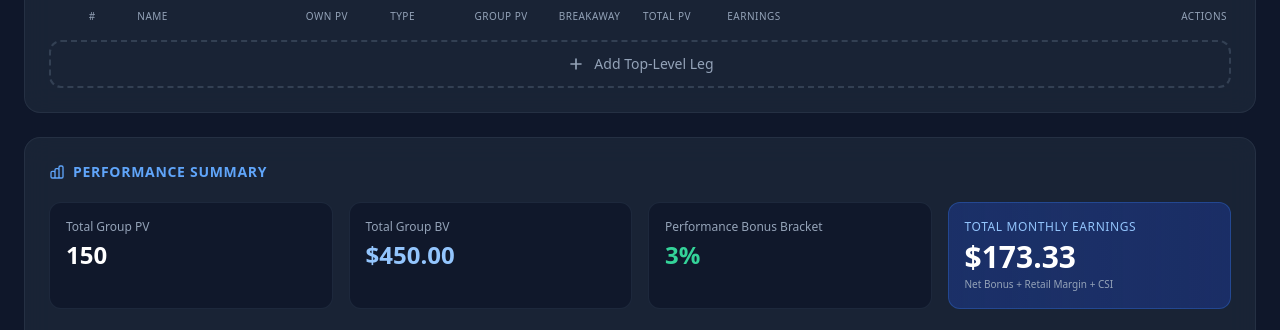
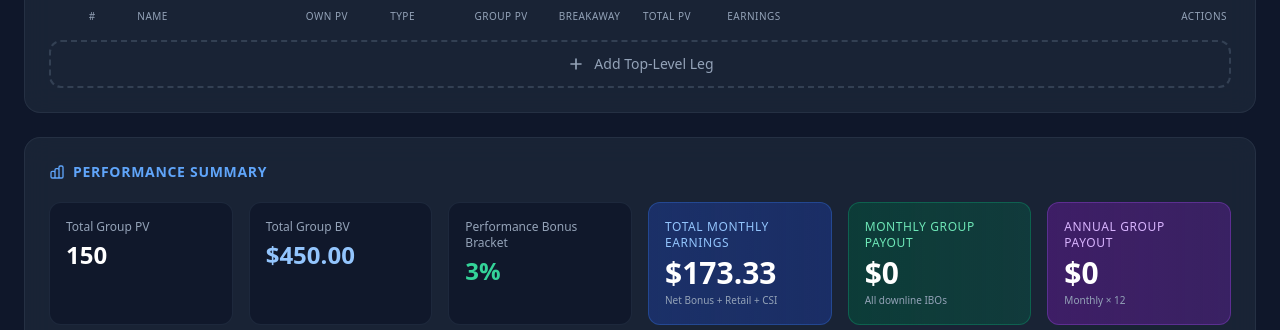
Before and after one commit to wlosinski/AmwayBonusAlpha, a plain HTML site: page index.html in a window 1280 px wide. Shown: the part 614-944 px from the top of the page. Drawn offline with nearby package versions, Linux system fonts and the light colour scheme.

Commit message:
Add files via upload
Update to include group total payouts.

```diff
--- a/app.js
+++ b/app.js
@@ -351,6 +351,8 @@ let $personalPV, $personalVcsPV, $personalBVDisplay,
     $iboLevelSelect,
     $exportBtn, $importBtn, $importFileInput;
 
+let $groupMonthlyPayout, $groupAnnualPayout;
+
 let $growthFrontline, $growthSlow, $growthCustomerPv, $growthMaxPv, $growthMonths, $growthRunBtn, $growthClearBtn, $growthExportBtn;
 let $collapseAllBtn, $expandAllBtn, $projCollapseAllBtn, $projExpandAllBtn;
 
@@ -360,6 +362,8 @@ let $projPanel, $projPersonalPV, $projPersonalVcsPV, $projPersonalBVDisplay,
     $projBracketGrid, $projBonusBreakdownBody, $projGroupEarningsDisplay,
     $projQualificationBody,
     $projIboLevelSelect;
+
+let $projGroupMonthlyPayout, $projGroupAnnualPayout;
 
 function cacheDOM() {
   $personalPV           = document.getElementById('personalPV');
@@ -417,6 +421,11 @@ function cacheDOM() {
   $projGroupEarningsDisplay= document.getElementById('projGroupEarningsDisplay');
   $projQualificationBody= document.getElementById('projQualificationBody');
   $projIboLevelSelect   = document.getElementById('projIboLevelSelect');
+
+  $groupMonthlyPayout   = document.getElementById('groupMonthlyPayout');
+  $groupAnnualPayout    = document.getElementById('groupAnnualPayout');
+  $projGroupMonthlyPayout = document.getElementById('projGroupMonthlyPayout');
+  $projGroupAnnualPayout  = document.getElementById('projGroupAnnualPayout');
 }
 
 // ============================================================
@@ -723,6 +732,14 @@ function recalculateFor(engine, dom) {
   renderBracketGrid(r.totalGroupPV,r.groupBracket,dom.bracketGrid);
   renderBonusBreakdown(r.bonuses,r.netBonus,r.totalEarnings,r.qual,r.rule412Met,r.iboLevel,r.groupPct,r.yearlyBonus,r.totalAllDownlineBV,dom.bonusBreakdownBody);
   renderQualificationStatus(r.qual,r.personalPV,r.totalGroupPV,r.legDataList,r.qual.rubyPV,r.rule412Met,r.customerPct,r.vcsPct,r.iboLevel,dom.qualificationBody);
+
+  // Group payout: sum of all downline leg earnings (excludes personal)
+  let legEarningsSum = 0;
+  engine.legMap.forEach((n, id) => { legEarningsSum += engine.calculateLegEarnings(id).monthly; });
+  const groupMonthly = Math.round(legEarningsSum);
+  const groupAnnual = groupMonthly * 12;
+  if(dom.groupMonthlyPayout) dom.groupMonthlyPayout.textContent = '$' + groupMonthly.toLocaleString('en-US');
+  if(dom.groupAnnualPayout) dom.groupAnnualPayout.textContent = '$' + groupAnnual.toLocaleString('en-US');
 }
 
 function recalculate() {
@@ -731,6 +748,7 @@ function recalculate() {
     totalGroupPV:$totalGroupPV, totalGroupBV:$totalGroupBV, qualifyingPct:$qualifyingPct, bracketBar:$bracketBar,
     bracketGrid:$bracketGrid, bonusBreakdownBody:$bonusBreakdownBody, groupEarningsDisplay:$groupEarningsDisplay,
     qualificationBody:$qualificationBody, iboLevel:$iboLevelSelect,
+    groupMonthlyPayout:$groupMonthlyPayout, groupAnnualPayout:$groupAnnualPayout,
   });
 }
 
@@ -745,6 +763,7 @@ function projRecalculate() {
     totalGroupPV:$projTotalGroupPV, totalGroupBV:$projTotalGroupBV, qualifyingPct:$projQualifyingPct, bracketBar:$projBracketBar,
     bracketGrid:$projBracketGrid, bonusBreakdownBody:$projBonusBreakdownBody, groupEarningsDisplay:$projGroupEarningsDisplay,
     qualificationBody:$projQualificationBody, iboLevel:$projIboLevelSelect,
+    groupMonthlyPayout:$projGroupMonthlyPayout, groupAnnualPayout:$projGroupAnnualPayout,
   });
 }
 
--- a/index.html
+++ b/index.html
@@ -204,7 +204,7 @@
     </h2>
 
     <!-- KPI Cards -->
-    <div class="grid grid-cols-2 sm:grid-cols-3 lg:grid-cols-4 gap-3 sm:gap-4 mb-6">
+    <div class="grid grid-cols-2 sm:grid-cols-3 lg:grid-cols-6 gap-3 sm:gap-4 mb-6">
       <div class="bg-surface/80 rounded-xl p-4 border border-slate-700/40">
         <p class="text-xs text-muted mb-1">Total Group PV</p>
         <p id="totalGroupPV" class="text-xl sm:text-2xl font-bold">0</p>
@@ -221,7 +221,17 @@
       <div class="bg-gradient-to-r from-brand-900/60 to-brand-800/40 rounded-xl p-4 border border-brand-500/30 glow-pulse">
         <p class="text-xs text-brand-300 uppercase tracking-wider mb-1">Total Monthly Earnings</p>
         <p id="groupEarningsDisplay" class="text-2xl sm:text-3xl font-extrabold text-white">$0.00</p>
-        <p class="text-[10px] text-muted mt-0.5">Net Bonus + Retail Margin + CSI</p>
+        <p class="text-[10px] text-muted mt-0.5">Net Bonus + Retail + CSI</p>
+      </div>
+      <div class="bg-gradient-to-r from-emerald-900/60 to-emerald-800/40 rounded-xl p-4 border border-emerald-500/30">
+        <p class="text-xs text-emerald-300 uppercase tracking-wider mb-1">Monthly Group Payout</p>
+        <p id="groupMonthlyPayout" class="text-2xl sm:text-3xl font-extrabold text-white">$0</p>
+        <p class="text-[10px] text-muted mt-0.5">All downline IBOs</p>
+      </div>
+      <div class="bg-gradient-to-r from-purple-900/60 to-purple-800/40 rounded-xl p-4 border border-purple-500/30">
+        <p class="text-xs text-purple-300 uppercase tracking-wider mb-1">Annual Group Payout</p>
+        <p id="groupAnnualPayout" class="text-2xl sm:text-3xl font-extrabold text-white">$0</p>
+        <p class="text-[10px] text-muted mt-0.5">Monthly × 12</p>
       </div>
     </div>
 
@@ -338,7 +348,7 @@
         <h2 class="text-sm font-semibold uppercase tracking-wider text-amber-400">Projected Performance Summary</h2>
         <span class="text-[10px] bg-amber-600/20 text-amber-300 px-2 py-0.5 rounded-full ml-2">After Growth</span>
       </div>
-      <div class="grid grid-cols-2 sm:grid-cols-3 lg:grid-cols-4 gap-3 sm:gap-4 mb-6">
+      <div class="grid grid-cols-2 sm:grid-cols-3 lg:grid-cols-6 gap-3 sm:gap-4 mb-6">
         <div class="bg-surface/80 rounded-xl p-4 border border-slate-700/40">
           <p class="text-xs text-muted mb-1">Total Group PV</p>
           <p id="projTotalGroupPV" class="text-xl sm:text-2xl font-bold">0</p>
@@ -355,7 +365,17 @@
         <div class="bg-gradient-to-r from-amber-900/60 to-amber-800/40 rounded-xl p-4 border border-amber-500/30 glow-pulse">
           <p class="text-xs text-amber-300 uppercase tracking-wider mb-1">Total Monthly Earnings</p>
           <p id="projGroupEarningsDisplay" class="text-2xl sm:text-3xl font-extrabold text-white">$0.00</p>
-          <p class="text-[10px] text-muted mt-0.5">Net Bonus + Retail Margin + CSI</p>
+          <p class="text-[10px] text-muted mt-0.5">Net Bonus + Retail + CSI</p>
+        </div>
+        <div class="bg-gradient-to-r from-emerald-900/60 to-emerald-800/40 rounded-xl p-4 border border-emerald-500/30">
+          <p class="text-xs text-emerald-300 uppercase tracking-wider mb-1">Monthly Group Payout</p>
+          <p id="projGroupMonthlyPayout" class="text-2xl sm:text-3xl font-extrabold text-white">$0</p>
+          <p class="text-[10px] text-muted mt-0.5">All downline IBOs</p>
+        </div>
+        <div class="bg-gradient-to-r from-purple-900/60 to-purple-800/40 rounded-xl p-4 border border-purple-500/30">
+          <p class="text-xs text-purple-300 uppercase tracking-wider mb-1">Annual Group Payout</p>
+          <p id="projGroupAnnualPayout" class="text-2xl sm:text-3xl font-extrabold text-white">$0</p>
+          <p class="text-[10px] text-muted mt-0.5">Monthly × 12</p>
         </div>
       </div>
       <div class="mb-6">
```
